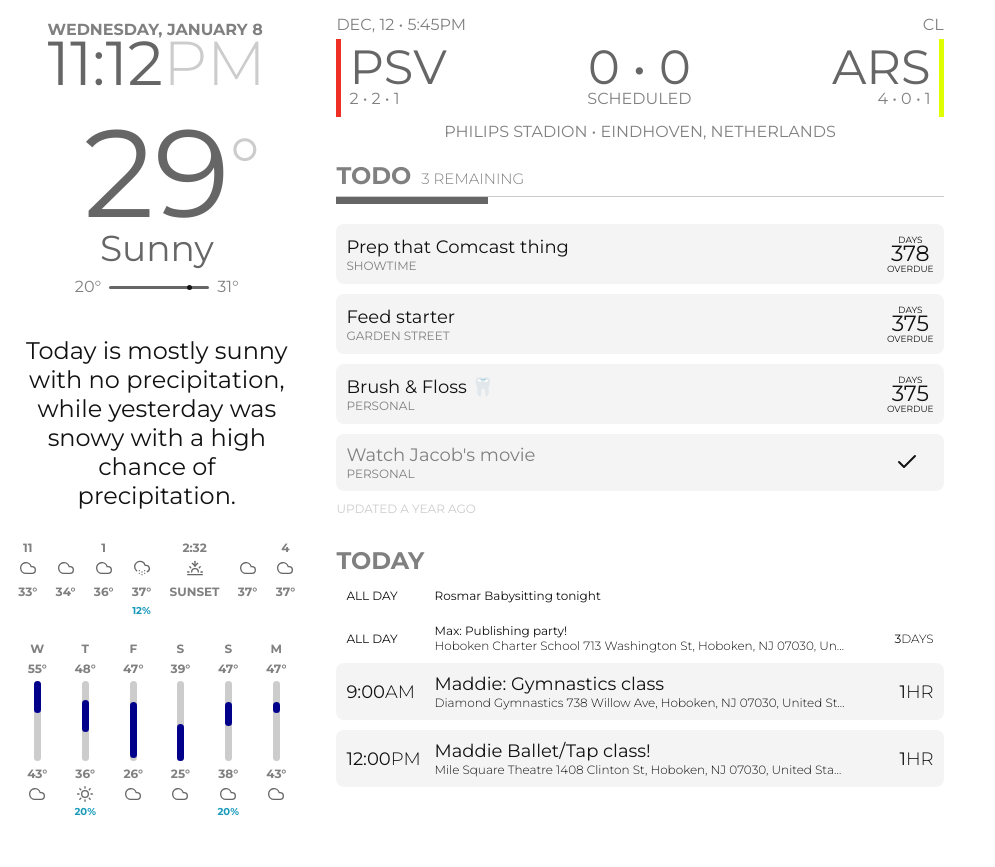
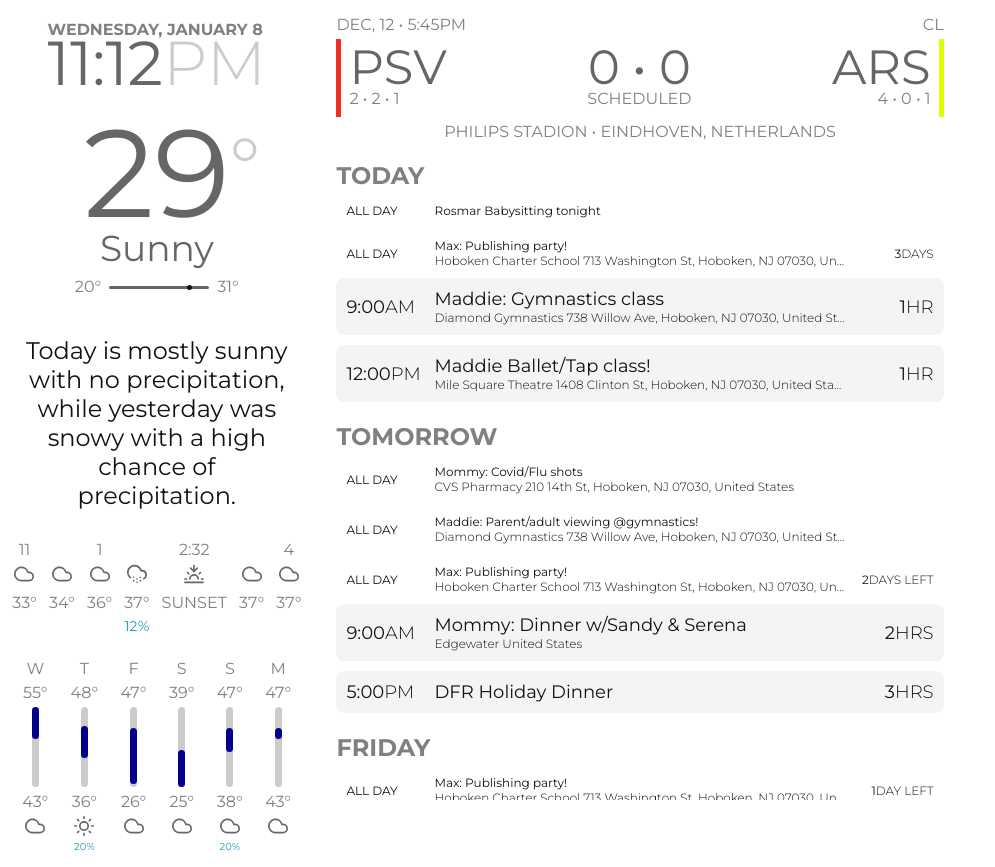
Before and after one commit to bodegabodega/ha-components, a website built with Vite: page index.html in a window 1280 px wide. Shown: the whole page, without its empty margins (0-995 px from the left). Before the commit the page ends 832 px from the top, so only its background shows below. Built offline with nearby package versions, Linux system fonts and the light colour scheme; some packages are replaced by stand-ins of ours; what color-scales would draw is missing.

Commit message:
1. Added sizes to daily and hourly forecast

```diff
--- a/index.html
+++ b/index.html
@@ -31,13 +31,13 @@
         <current-conditions class="ha-component" config='{"debug": false, "entity": "sensor.tio_garden_st_current_weather", "unit": "°", "size": "large"}'></current-conditions>
         <text-label class="ha-component" config='{"debug": true, "entity": "sensor.garden_street_weather_comparison", "attribute": "content", "size": "large"}'></text-label>
         <!--activity-tracker class="ha-component" config='{"debug": false, "entities":[{"name":"Exercise","progress":"my.exercise_minutes","goal":"input_number.nikolai_exercise_goal"},{"name":"Energy","progress":"my.active_energy_in_kcal","goal":"input_number.nikolai_energy_goal"},{"name":"Steps","progress":"my.step_count","goal":"input_number.nikolai_step_goal"}]}'></activity-tracker-->
-        <hourly-forecast class="ha-component" config='{"debug": false, "entity": "sensor.tomorrow_io_garden_street_hourly"}'></hourly-forecast>
+        <hourly-forecast class="ha-component" config='{"debug": true, "entity": "sensor.tomorrow_io_garden_street_hourly", "size": "large"}'></hourly-forecast>
         <!--quit-smoking class="ha-component" config='{"debug": false, "entity": "input_datetime.smoke_free_nikolai", "cigarettes_per_day": 10, "price_per_pack": 14, "price_unit": "$", "cigarettes_per_pack": 15}'></quit-smoking-->
         <daily-forecast class="ha-component" config='{"debug": false, "entity": "weather.tomorrow_io_garden_street_daily"}'></daily-forecast>
       </div>
       <div class="column">
         <team-tracker class="ha-component" config='{"debug": false, "spoilers": false, "entities": ["sensor.arsenal_team_tracker_not_found", "sensor.arsenal_cl_team_tracker"]}'></team-tracker>
-        <todos-progress class="ha-component" config='{"debug": false, "entity": "my.todays_reminders"}'></todos-progress>
+        <!--todos-progress class="ha-component" config='{"debug": false, "entity": "my.todays_reminders"}'></todos-progress-->
         <calendar-events class="ha-component" config='{"debug": false, "entity": "sensor.dashboard_calendar_events"}'></calendar-events>
       </div>
       <div class="column">
--- a/src/elements/daily-forecast-element.js
+++ b/src/elements/daily-forecast-element.js
@@ -13,7 +13,9 @@ export class DailyForecastElement extends BaseElement {
     }
   }
   static getDefaults() {
-    return {}
+    return {
+      size: "large"
+    }
   }
   constructor() {
     super('Daily Forecast');
@@ -28,9 +30,9 @@ export class DailyForecastElement extends BaseElement {
   }
   render() {
     this.log('Rendering?', !!(this._forecast && this.visibleToUser));
-    return this._forecast && this.visibleToUser
+    return this.config && this._forecast && this.visibleToUser
       ? html`
-      <div class="outer">
+      <div class="outer ${this.config.size}">
         ${this._forecast.map(i => html`
           <div class="prediction">
             <div class="day">${i.day}</div>
@@ -64,7 +66,6 @@ export class DailyForecastElement extends BaseElement {
         flex-direction: column;
         justify-content: center;
 
-        font-size: 12px;
         font-weight: 400;
       }
       .outer {
@@ -73,10 +74,32 @@ export class DailyForecastElement extends BaseElement {
         justify-content: space-evenly;
         margin: 14px 0;
       }
+      .outer.small {
+        font-size: 10px;
+        font-weight: 700;
+      }
+      .outer.medium {
+        font-size: 12px;
+        font-weight: 700;
+      }
+      .outer.large {
+        font-size: 16px;
+      }
+      .outer.xlarge {
+        font-size: 20px;
+      }
       .feather {
         stroke: var(--color-text-primary);
         height: 16px;
         width: 16px;
+      }
+      .outer.large .feather {
+        height: 20px;
+        width: 20px;
+      }
+      .outer.xlarge .feather {
+        height: 24px;
+        width: 24px;
       }
       .prediction {
         display: flex;
@@ -85,7 +108,6 @@ export class DailyForecastElement extends BaseElement {
 
         color: var(--color-text-secondary);
         text-align: center;
-        font-weight: 700;
       }
       .day {
         text-align: center;
@@ -114,6 +136,10 @@ export class DailyForecastElement extends BaseElement {
         color: var(--color-blue);
         font-size: 10px;
       }
+      outer.large .precipitation-probability,
+      outer.xlarge .precipitation-probability {
+        font-size: 14px;
+      }
       .not-found {
         font-size: 24px;
         color: #666666;
--- a/src/elements/hourly-forecast-element.js
+++ b/src/elements/hourly-forecast-element.js
@@ -14,7 +14,8 @@ export class HourlyForecastElement extends BaseElement {
   static getDefaults() {
     return {
       numPredictions: 7,
-      includeSun: true
+      includeSun: true,
+      size: 'medium'
     }
   }
   constructor() {
@@ -30,9 +31,9 @@ export class HourlyForecastElement extends BaseElement {
   }
   render() {
     this.log('Rendering?', !!(this._forecast && this.visibleToUser));
-    return this._forecast && this.visibleToUser
+    return this.config && this._forecast && this.visibleToUser
       ? html`
-      <div class="outer">
+      <div class="outer ${this.config.size}">
         ${this._forecast.map(i => html`
         <div class="prediction">
           <div class="hour">${unsafeHTML(i.hour)}</div>
@@ -57,8 +58,6 @@ export class HourlyForecastElement extends BaseElement {
         display: flex;
         flex-direction: column;
         justify-content: center;
-
-        font-size: 12px;
       }
       .outer {
         display: flex;
@@ -67,10 +66,30 @@ export class HourlyForecastElement extends BaseElement {
 
         margin: 10px 0;
       }
+      .outer.small {
+        font-size: 10px;
+      }
+      .outer.medium {
+        font-size: 12px;
+      }
+      .outer.large {
+        font-size: 16px;
+      }
+      .outer.xlarge {
+        font-size: 20px;
+      }
       .feather {
         stroke: var(--color-text-primary);
         height: 16px;
         width: 16px;
+      }
+      .outer.large .feather {
+        height: 20px;
+        width: 20px;
+      }
+      .outer.xlarge .feather {
+        height: 24px;
+        width: 24px;
       }
       .prediction {
         display: flex;
@@ -79,6 +98,12 @@ export class HourlyForecastElement extends BaseElement {
         text-align: center;
         font-weight: 700;
         color: var(--color-text-secondary);
+      }
+      .outer.large .prediction,
+      .outer.xlarge .prediction,
+      .outer.large .temperature,
+      .outer.xlarge .temperature {
+        font-weight: 500;
       }
       .icon {
         padding-bottom: 5px;
@@ -93,7 +118,16 @@ export class HourlyForecastElement extends BaseElement {
       }
       .precipitation-probability {
         color: var(--color-blue);
+      }
+      .outer.small .precipitation-probability,
+      .outer.medium .precipitation-probability {
         font-size: 10px;
+      }
+      .outer.large .precipitation-probability {
+        font-size: 14px;
+      }
+      .outer.xlarge .precipitation-probability {
+        font-size: 18px;
       }
       .not-found {
         text-align: center;
```
